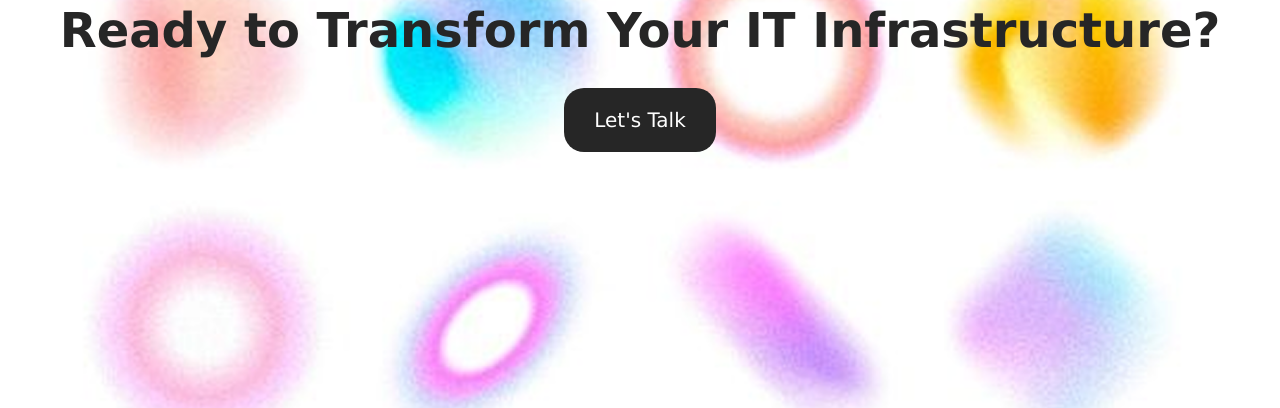
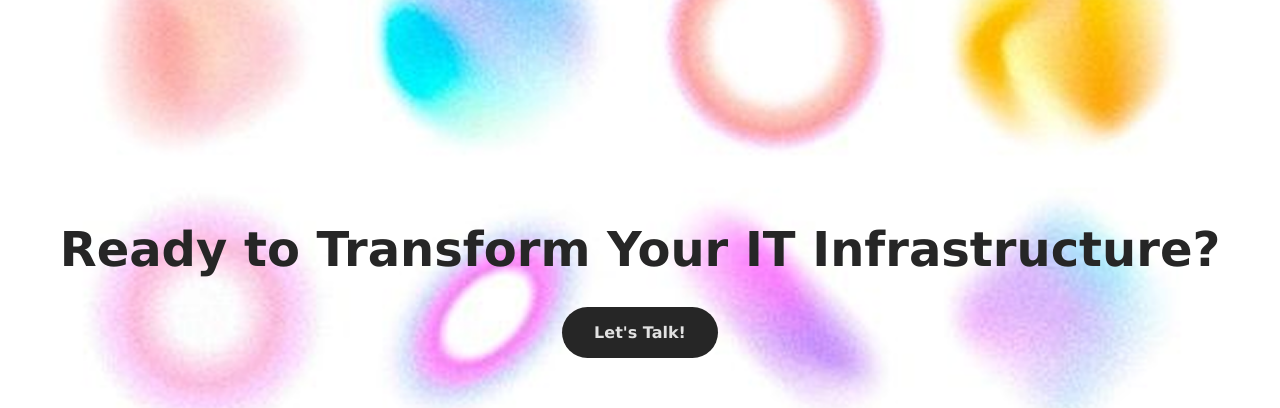
Before and after one commit to raghad-althagafi/Cpit405, a React (Create React App) app: page /Services in a window 1280 px wide. Shown: the part 1329-1737 px from the top of the page. Built offline with nearby package versions, Linux system fonts and the light colour scheme; no server answers.

Commit message:
modifications

```diff
--- a/src/AboutUsPage/AboutUs.js
+++ b/src/AboutUsPage/AboutUs.js
@@ -65,7 +65,7 @@ function AboutUs() {
         <button className="btn-primary">Contact Us Now</button>
       </div>
 
-      <Footer />
+      {/* <Footer /> */}
     </div>
   );
 }
--- a/src/Button.js
+++ b/src/Button.js
@@ -3,7 +3,7 @@ import { Link } from "react-router-dom";
 function Button(props) {
     return (
         <>
-        <Link to={props.Link} className="Button"> {props.name}</Link>
+        <Link to={props.Link} className="Button" style={props.style}> {props.name}</Link>
         </>
     );
   }
--- a/src/Header_Style.css
+++ b/src/Header_Style.css
@@ -6,7 +6,8 @@
 }
 
 .Header_Style{
-    min-width: 180vh;
+    /* min-width: 180vh; */
+    width: 100%;
     font-style: bold;
     position: fixed;
     z-index: 1000;
--- a/src/HomePage/HomePage.js
+++ b/src/HomePage/HomePage.js
@@ -5,9 +5,9 @@ import Footer from '../Footer';
 function HomePage() {
   return (
     <div>
-      <Header />
+      {/* <Header /> */}
       <HomePage_Content />
-      <Footer />
+      {/* <Footer /> */}
     </div>
   );
 }
--- a/src/ServicesPage/Services.js
+++ b/src/ServicesPage/Services.js
@@ -2,10 +2,12 @@ import './Services_Style.css';
 import Footer from '../Footer';
 import Header from '../Header';
 import Services_list from '../Backend/Services_list';
+import Button from '../Button';
 
 function Services() {
     return (
         <div className="page">
+
             <section className="services-section">
                 <h1 className="title">Our Services</h1>
                 <p className='text'>
@@ -16,7 +18,7 @@ function Services() {
 
 
 
-                <button style={{ marginBottom: '40%' }}>Let's Talk</button>
+                <Button  Link = '/ContactUs' name = "Let's Talk!" style={{ marginBottom: '40%' }}/>
 
                 <p className='text'>Tailor-made services for all your business needs</p>
 
@@ -24,17 +26,14 @@ function Services() {
                 <img></img>
             </section>
             <div className="End-Page">
-              {/* <p className='text'>Ready to Transform Your IT Infrastructure?</p> */}
               <h1 className="title">Ready to Transform Your IT Infrastructure?</h1>
-              <button>Let's Talk</button>
+              <Button  Link = '/ContactUs' name = "Let's Talk!"/>
 
             </div>
 
 
-
-            <Footer />
         </div>
     );
 };
 
-export default Services;
+export default Services;
--- a/src/ServicesPage/Services_Style.css
+++ b/src/ServicesPage/Services_Style.css
@@ -1,36 +1,8 @@
-body {
-  margin: 0;
-  font-family: 'Segoe UI', Tahoma, Geneva, Verdana, sans-serif;
-  background-color: #ffffff;
-  color: #262626;
-}
-
 .page {
   display: flex;
   flex-direction: column;
   align-items: center;
-}
-
-.header {
-  width: 100%;
-}
-
-.header-content {
-  display: flex;
-  justify-content: space-between;
-  align-items: center;
-  padding: 20px;
-}
-
-.header-left, .header-right {
-  margin: 0;
-}
-
-.container {
-  margin: auto;
-  display: flex;
-  flex-direction: column;
-  align-items: center;
+  background-color: #ffffff;
 }
 
 .title {
@@ -43,31 +15,6 @@ body {
   text-align: center;
   font-size: 200%;
   margin-bottom: 5%;
-}
-
-button {
-  /* font-size: 20px;
-  padding: 20px 30px;
-  background-color: #262626;
-  color: white;
-  border: none;
-  border-radius: 20px;
-  cursor: pointer;
-  margin: 20px 0; */
-
-  font-size: 20px;
-  padding: 20px 30px;
-  background-color: #262626;
-  width: 10%;
-  color: white;
-  border: none;
-  border-radius: 20px;
-  cursor: pointer;
-  /* margin-bottom: 40%; */
-}
-
-button:hover {
-  background-color: #3c3c3c;
 }
 
 .sub-text {
@@ -109,16 +56,12 @@ button:hover {
   width: 100%;
   background-image: url("backgroundService1.png");
   background-repeat: no-repeat;
-  /* background-size: cover; */
   background-position: top center;
   padding: 100px 20px;
   display: flex;
   flex-direction: column;
   align-items: center;
-
-
-
-   background-attachment: scroll;
+  background-attachment: scroll;
    background-size: 100% auto;
 }
 
@@ -128,16 +71,11 @@ button:hover {
   background-image: url("BackgroundService2.png");
   background-repeat: no-repeat;
   background-position: center top;
-  background-size: contain;
+  background-size: 100% auto;
   background-attachment: scroll;
-
   padding: 100px 20px;
   display: flex;
   flex-direction: column;
-  align-items: center;
 
-  background-size: 100% auto;
 
-  justify-content: center; /* بالنص بالعرض */
-  align-items: center;     /* بالنص بالطول */
 }
--- a/src/index.js
+++ b/src/index.js
@@ -8,6 +8,7 @@ import AboutUs from './AboutUsPage/AboutUs';
 import ContactUs from './ContactUsPage/ContactUs';
 import { BrowserRouter, Routes, Route } from "react-router-dom";
 import Header from './Header';
+import Footer from './Footer';
 const root = ReactDOM.createRoot(document.getElementById('root'));
 root.render(
   <React.StrictMode>
@@ -19,6 +20,7 @@ root.render(
         <Route path="/AboutUs" element={<AboutUs />} />
         <Route path="/ContactUs" element={<ContactUs />} />
       </Routes>
+      <Footer />
     </BrowserRouter>
   </React.StrictMode>
 );
```
Also changed, not shown: src/Backend/Service_database.js (deleted, +0 -28 lines).
